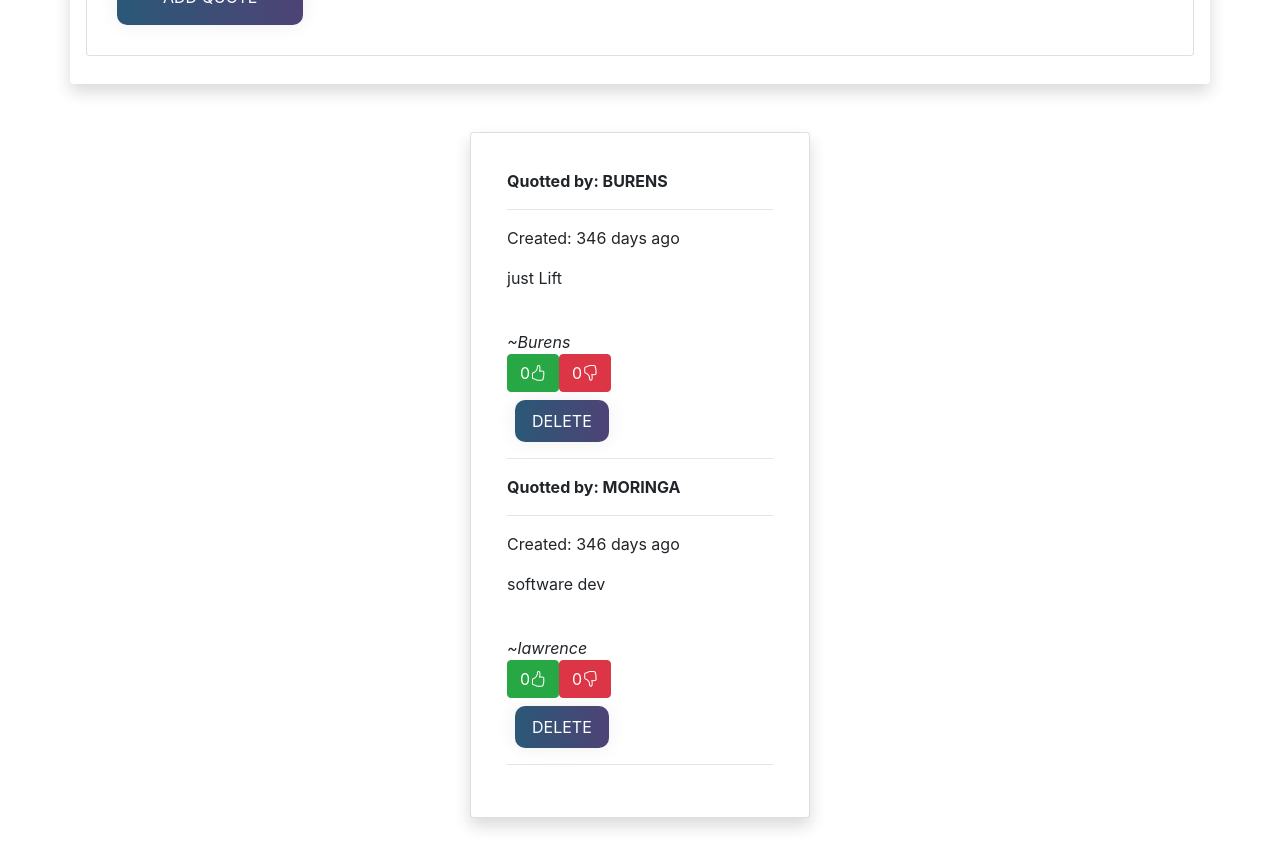
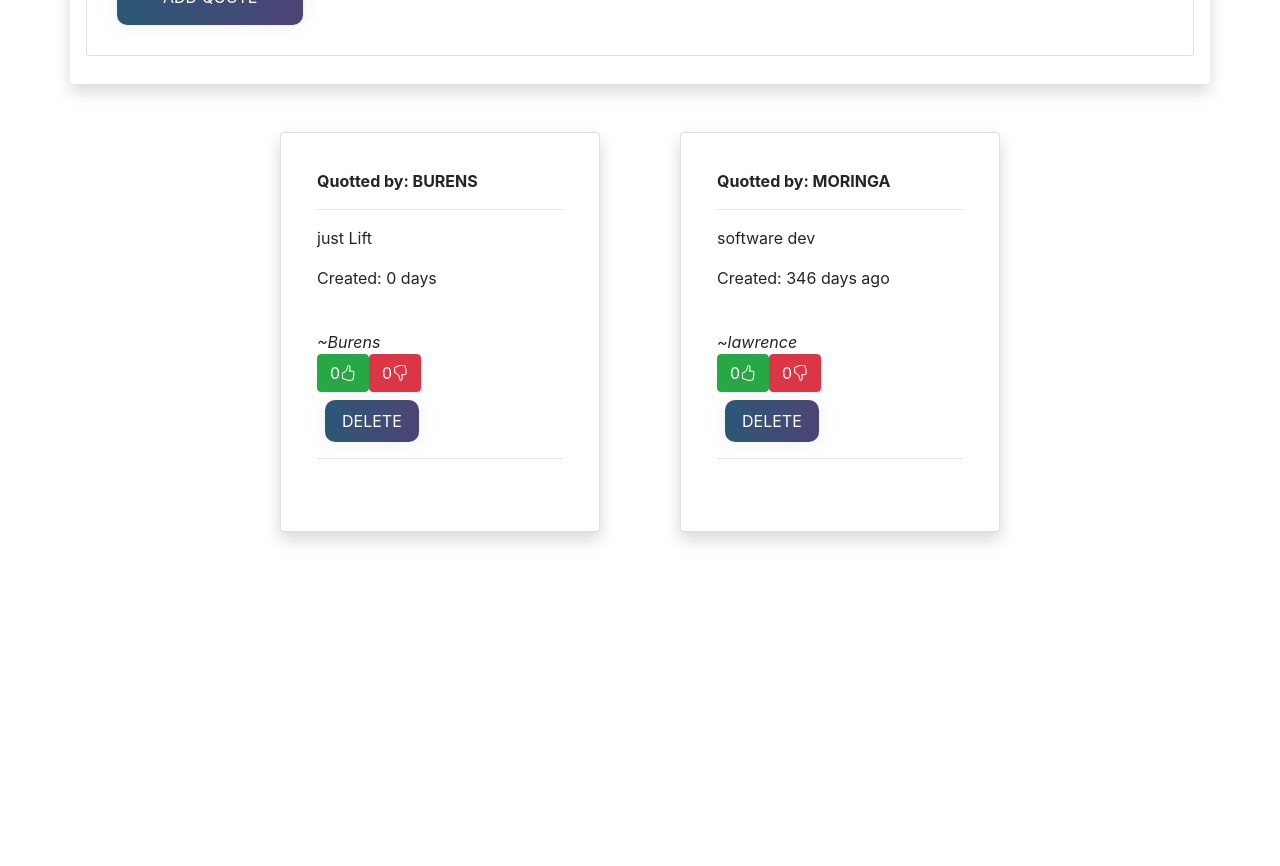
Before and after one commit to Burence1/Quotes, an Angular app: page / in a window 1280 px wide. Shown: the part 640-1506 px from the top of the page. After the commit the page ends 1220 px from the top, so only its background shows below. Built offline with nearby package versions, Linux system fonts and the light colour scheme.

Commit message:
add favicon and pipe

```diff
--- a/src/app/days-count.pipe.ts
+++ b/src/app/days-count.pipe.ts
@@ -5,7 +5,7 @@ import { Pipe, PipeTransform } from '@angular/core';
 })
 export class DaysCountPipe implements PipeTransform {
 
-  transform(value: any): string {
+  transform(value: any): any {
     let today: Date = new Date();
     let todayWithNoTime: any = new Date(
       today.getFullYear(),
@@ -22,7 +22,7 @@ export class DaysCountPipe implements PipeTransform {
       outputMessage = `${dateCounter} days ago`;
       return outputMessage;
     } else {
-      outputMessage = `0 days ago`;
+      outputMessage = `0 days `;
       return outputMessage;
     }
   }
--- a/src/app/form/form/form.component.css
+++ b/src/app/form/form/form.component.css
@@ -2,11 +2,6 @@
   margin-bottom: 40px;
   width: 30rem;
   height: 30rem;
-} */
-
-/* #new{
-  margin-left: auto;
-  margin-right: auto;
 } */
 
 .btn-grad {background-image: linear-gradient(to right, #2b5876 0%, #4e4376  51%, #2b5876  100%)}
--- a/src/app/form/form/form.component.ts
+++ b/src/app/form/form/form.component.ts
@@ -14,13 +14,11 @@ export class FormComponent implements OnInit {
     author: new FormControl('')
   });
 
-
   @Output() addQuote = new EventEmitter<Quote>();
-  newQuote = new Quote(0, "", "", "", 0, 0,new Date());
+  newQuote = new Quote(0, "", "", "", 0, 0, new Date());
   submitQuote() {
-    this.addQuote.emit(this.quoteForm.value);
+    this.addQuote.emit({...this.newQuote});
   }
-
 
   constructor() { }
 
--- a/src/app/like.directive.ts
+++ b/src/app/like.directive.ts
@@ -8,5 +8,4 @@ export class LikeDirective {
   constructor(elem: ElementRef) {
     elem.nativeElement.style.backgroundColor = "#A9A9A9"
    }
-
 }
--- a/src/app/quote.ts
+++ b/src/app/quote.ts
@@ -1,4 +1,7 @@
 export class Quote {
-  constructor(public id: number, public name: string, public text:string, public author:string ,public likes: number, public dislikes: number,public newDate: Date){
+  constructor(public id: number,
+    public name: string, public text:string,
+    public author:string ,public likes: number,
+    public dislikes: number,public newDate: Date){
   }
 }
--- a/src/app/quote/quote/quote.component.css
+++ b/src/app/quote/quote/quote.component.css
@@ -1,14 +1,13 @@
-/* .quote-card {
-  margin-bottom: 40px;
-  width: 30rem;
-  height: 30rem;
-} */
+.quote-card {
+  width: 20em;
+  height: 25em;
+}
 
-.quote-card-container {
+.quote-card-container{
   display: flex;
+  flex-wrap: wrap;
   justify-content: center;
-  align-items: flex-end;
-  flex-wrap: wrap;
-  align-content: space-around;
+   /* align-items: flex-end;
+  align-content: space-around;*/
   column-gap: 5rem;
 }
--- a/src/app/quote/quote/quote.component.html
+++ b/src/app/quote/quote/quote.component.html
@@ -1,21 +1,19 @@
 <div>
   <app-form (addQuote)="addNewQuote($event)"></app-form>
 </div>
-
-<div class="container quote-card-container" style="width: 25rem;">
-  <div class="container">
-    <div class="card shadow p-3 mb-5 bg-white rounded card quote-card" id="flex">
+<div class="container quote-card-container">
+  <div *ngFor='let quote of quotes; let i = index'>
+    <div class="card shadow p-3 mb-5 bg-white rounded card quote-card">
       <div class="card-body">
-        <div *ngFor='let quote of quotes; let i = index'>
-          <strong>Quotted by: {{quote.name| uppercase}}</strong>
+        <strong>Quotted by: {{quote.name|uppercase}}</strong>
         <hr>
         <p appLike *ngIf="highestLikebtn()===quote.likes && quote.likes>0">
-            {{quote.text}} <br>
+         {{quote.text}}  <br>
+        </p>
+        <p *ngIf="highestLikebtn()!==quote.likes || quote.likes===0">{{quote.text}}
         </p>
         <p>
-            Created: <span>{{ quote.newDate | daysCount }}</span>
-          </p>
-          <p *ngIf="highestLikebtn()!==quote.likes || quote.likes===0">{{quote.text}}
+          Created: <span>{{ quote.newDate|daysCount}}</span>
         </p>
         <br>
         <div>
@@ -25,4 +23,3 @@
     </div>
   </div>
 </div>
-</div>
--- a/src/app/quote/quote/quote.component.ts
+++ b/src/app/quote/quote/quote.component.ts
@@ -9,11 +9,9 @@ import { Component, OnInit } from '@angular/core';
 export class QuoteComponent implements OnInit {
 
   quotes: Quote[] = [
-    new Quote(1, 'Burens', 'just Lift', 'Burens', 0, 0, new Date(2020, 3, 14)),
+    new Quote(1, 'Burens', 'just Lift', 'Burens', 0, 0, new Date(2021, 2, 27)),
     new Quote(2, 'moringa', 'software dev', 'lawrence', 0, 0, new Date(2020, 3, 14))
   ]
-
-
 
   quoteDelete(toDelete: boolean, index: number) {
 
```
Also changed, not shown: src/app/form/form/form.component.html (line endings or trailing spaces). Lines whose indentation alone changed are shown as unchanged.
